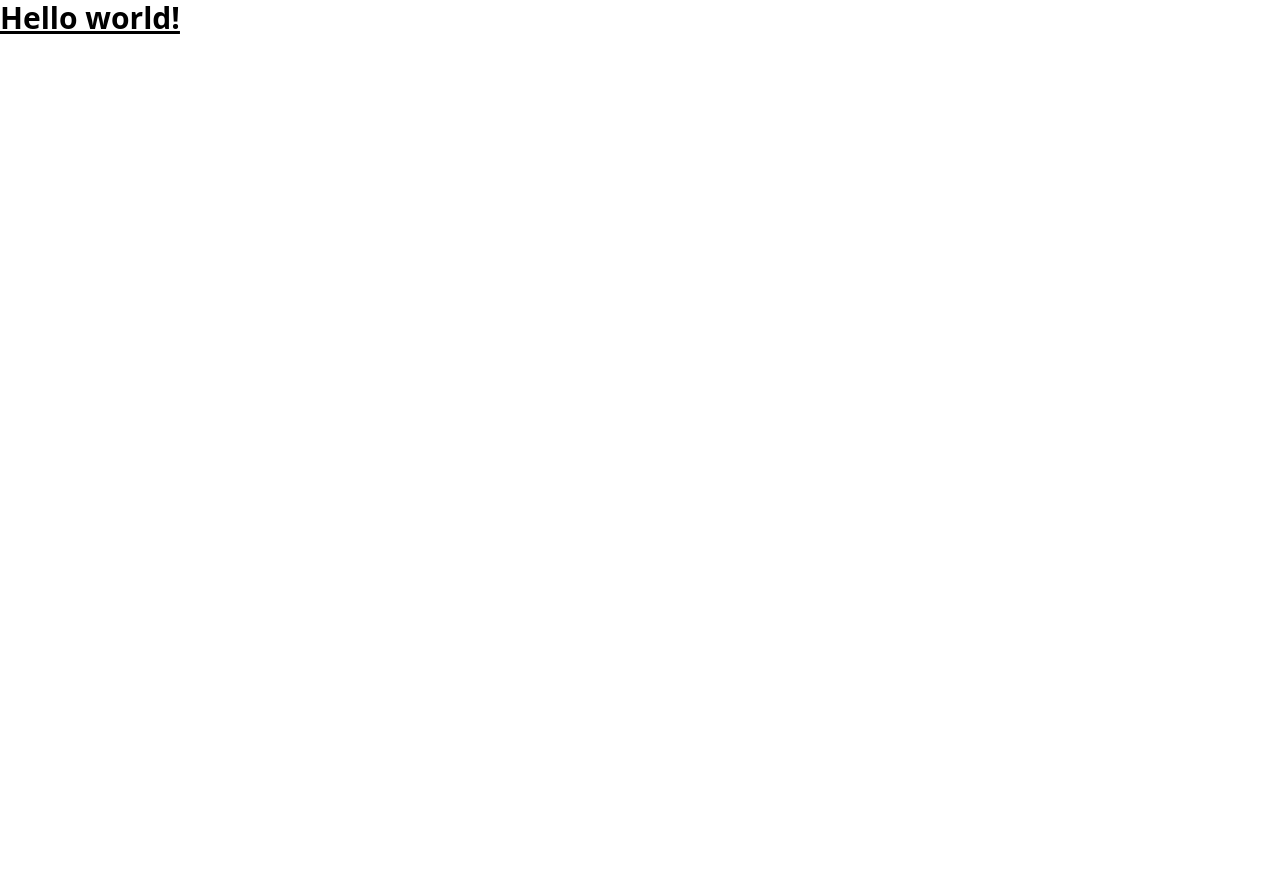
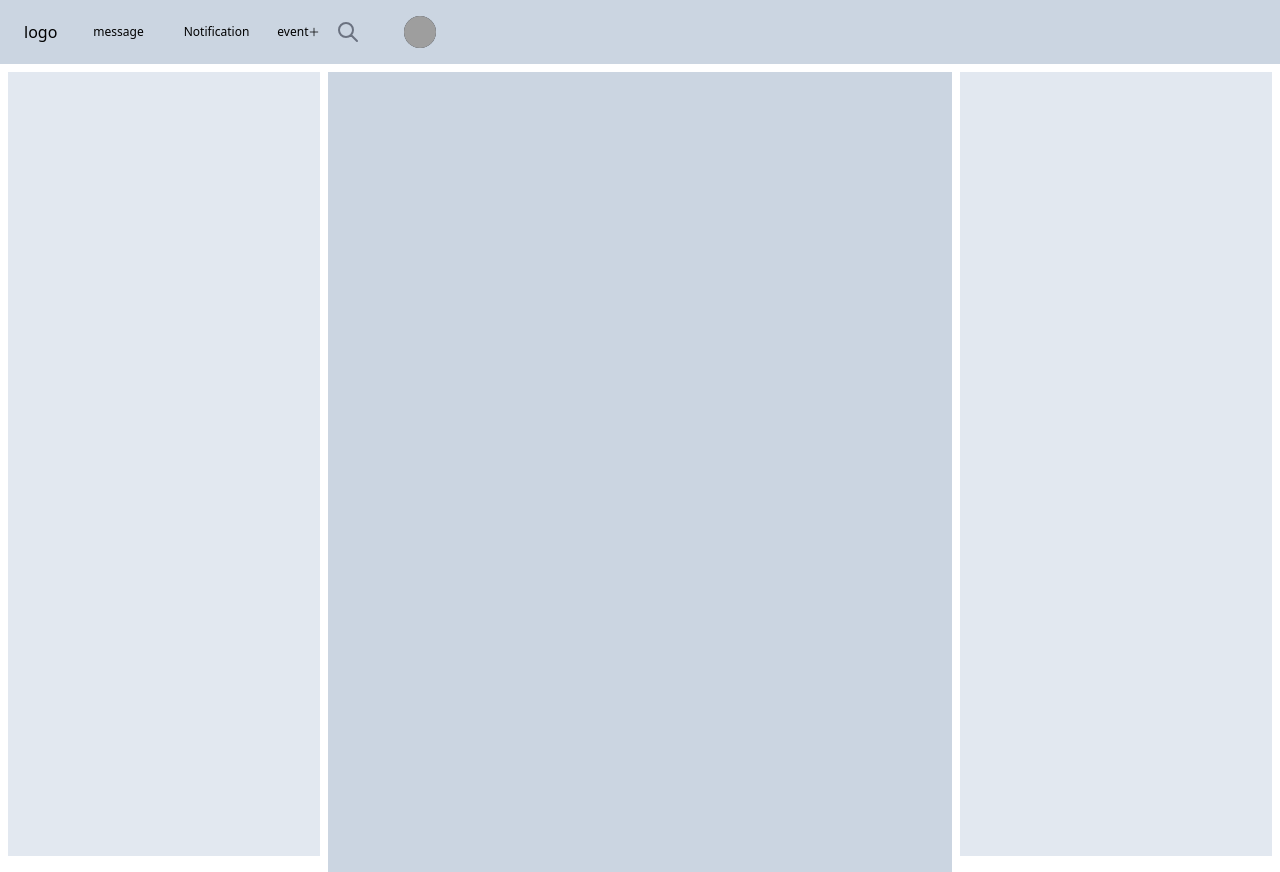
Before and after one commit to m-shahjalal/adda, a React (Create React App) app: page / in a window 1280 px wide. Before the commit the page ends 800 px from the top, so only its background shows below. Built offline with nearby package versions, Linux system fonts and the light colour scheme; grey boxes are pictures that could not be loaded.

Commit message:
worked on UI  home page need to be resopnsive

```diff
--- a/src/app/Router.tsx
+++ b/src/app/Router.tsx
@@ -6,14 +6,18 @@ import Home from '../pages/Home';
 import Signup from './../pages/Signup';
 import Register from './../pages/Register';
 
+import  Event  from '../pages/Event';
+
 const Router = () => {
     return (
         <Routes>
+
             <Route path="/" element={<Layout />}>
                 <Route index element={<Home />} />
                 <Route path="about" element={<About />} />
                 <Route path="signup" element={<Signup />} />
                 <Route path="register" element={<Register />} />
+                <Route path="event" element={<Event />} />
                 <Route path="*" element={<NotFound />} />
             </Route>
         </Routes>
--- /dev/null
+++ b/src/components/TopNav.tsx
@@ -0,0 +1,76 @@
+ import React from 'react'
+ import { useState } from 'react';
+
+ export const TopNav = () => {
+
+         const [show,setShow] = useState(false)
+
+         const ToggleShow = () => {
+               setShow(!show)
+           }
+
+   return (
+
+    <div className="lg:flex justify-between items-center fixed top-0 left-0 z-50 flex w-full px-2 mx-auto max-w-7xl sm:px-5 lg:px-6 bg-slate-300" >
+      <div className=" flex items-center justify-between h-16">
+
+        <div className="flex items-center justify-center flex-1 sm:items-center sm:justify-start">
+          <div className="flex items-center ">
+           logo
+          </div>
+          <div className=" sm:ml-6 sm:block">
+            <div className="flex items-center space-x-4">
+              <a href="##" className="px-3 py-2 text-xs font-medium text-black rounded-md " >message</a>
+
+              <a href="@" className="px-3 py-2 text-xs font-medium text-black rounded-md hover:text-white">Notification</a>
+
+               <span className='flex items-center text-xs hover:bg-slate-200'>
+                 <a href="#$">event</a>
+                 <svg xmlns="http://www.w3.org/2000/svg" fill="none" viewBox="0 0 24 24" stroke-width="1.5" stroke="currentColor" className="w-3 h-3">
+                       <path stroke-linecap="round" stroke-linejoin="round" d="M12 4.5v15m7.5-7.5h-15" />
+               </svg>
+
+               </span>
+              <label className="mb-1 text-sm font-medium text-gray-900 sr-only dark:text-white">Search</label>
+
+                <input type="search" id="default-search" className="lg:hidden md:hidden text-sm text-gray-900 border border-gray-300 rounded-lg pl1/3 10 h-25 w- bg-gray-50 focus:ring-blue-500 focus:border-blue-500 dark:bg-gray-700 dark:border-gray-600 dark:placeholder-gray-400 dark:text-white dark:focus:ring-blue-500 dark:focus:border-blue-500" placeholder="Search anything." required/>
+
+               <svg aria-hidden="true" className="w-6 h-6 text-gray-500 dark:text-gray-400" fill="none" stroke="currentColor" viewBox="0 0 24 24"
+                xmlns="http://www.w3.org/2000/svg"><path stroke-linecap="round" stroke-linejoin="round" stroke-width="2" d="M21 21l-6-6m2-5a7 7 0 11-14 0 7 7 0 0114 0z"></path></svg>
+
+            </div>
+          </div>
+        </div>
+        <div className="absolute inset-y-0 right-0 flex items-center pr-2 sm:static sm:inset-auto sm:ml-6 sm:pr-0">
+
+
+          {/* <!-- Profile dropdown --> */}
+          <div className="relative ml-5">
+            <div>
+              <button onClick={ToggleShow } type="button" className="flex text-sm bg-gray-800 rounded-full focus:outline-none focus:ring-2 focus:ring-white focus:ring-offset-2 focus:ring-offset-gray-800" id="user-menu-button" aria-expanded="false" aria-haspopup="true">
+                <span className="sr-only">Open user menu</span>
+                <img className="w-8 h-8 rounded-full" src="https://images.unsplash.com/photo-1472099645785-5658abf4ff4e?ixlib=rb-1.2.1&ixid=eyJhcHBfaWQiOjEyMDd9&auto=format&fit=facearea&facepad=2&w=256&h=256&q=80" alt=""/>
+              </button>
+            </div>
+
+            { show ? (
+              <div className="absolute right-0 z-10 w-48 py-1 mt-2 origin-top-right bg-white rounded-md shadow-lg ring-1 ring-black ring-opacity-5 focus:outline-none" role="menu" aria-orientation="vertical" aria-labelledby="user-menu-button" >
+            {/*   <!-- Active: "bg-gray-100", Not Active: "" --> */}
+              <a href="@#" className="block px-4 py-2 text-sm text-gray-700" role="menuitem"  id="user-menu-item-0">Your Profile</a>
+              <a href="@#" className="block px-4 py-2 text-sm text-gray-700" role="menuitem" id="user-menu-item-1">Settings</a>
+              <a href="@#" className="block px-4 py-2 text-sm text-gray-700" role="menuitem"  id="user-menu-item-2">Sign out</a>
+            </div>
+            ) :null
+
+              }
+
+          </div>
+        </div>
+      </div>
+
+      </div>
+   )
+ }
+
+
+ export default TopNav
--- /dev/null
+++ b/src/pages/Event.tsx
@@ -0,0 +1,12 @@
+import TopNav from "../components/TopNav";
+
+const Event = () => {
+  return (
+    <div>
+      <TopNav />
+      <div className="mb-16"></div>
+      Event
+    </div>
+  );
+};
+export default Event;
--- a/src/pages/Home.tsx
+++ b/src/pages/Home.tsx
@@ -1,4 +1,25 @@
+
+import { TopNav } from "../components/TopNav";
+
+
+
 const Home = () => {
-    return <h1 className="text-3xl font-bold underline">Hello world!</h1>;
+  return (
+    <div>
+      <TopNav />
+      <div className="flex w-full h-screen gap-2 p-2 mx-auto mt-16">
+        <div className="flex flex-col w-1/4 h-full p-3 bg-slate-200">
+
+        </div>
+        <div className="flex flex-col w-2/4 h-screen p-2 bg-slate-300">
+
+
+        </div>
+        <div className="flex flex-col w-1/4 h-full p-2 bg-slate-200">
+
+        </div>
+      </div>
+    </div>
+  );
 };
 export default Home;
```
